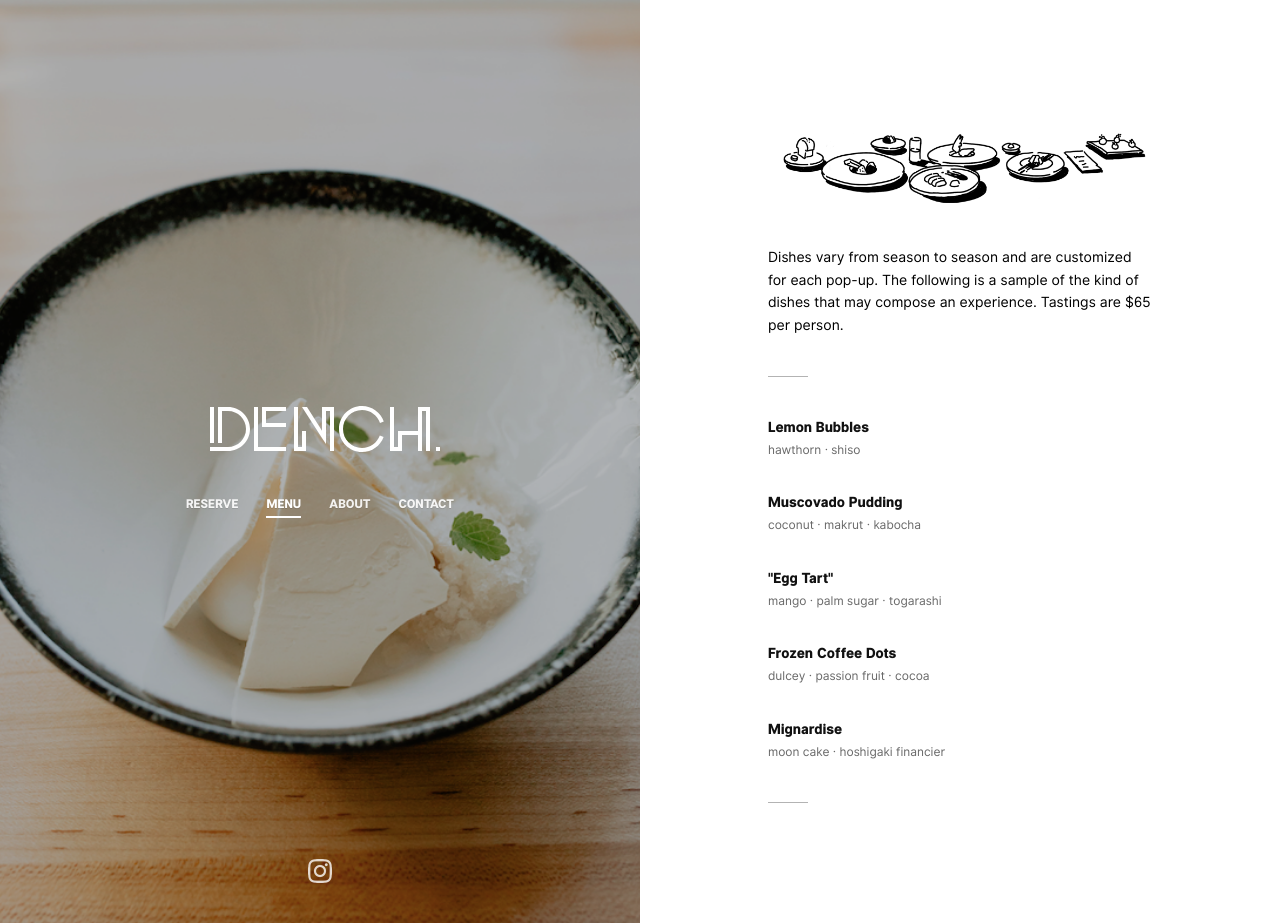
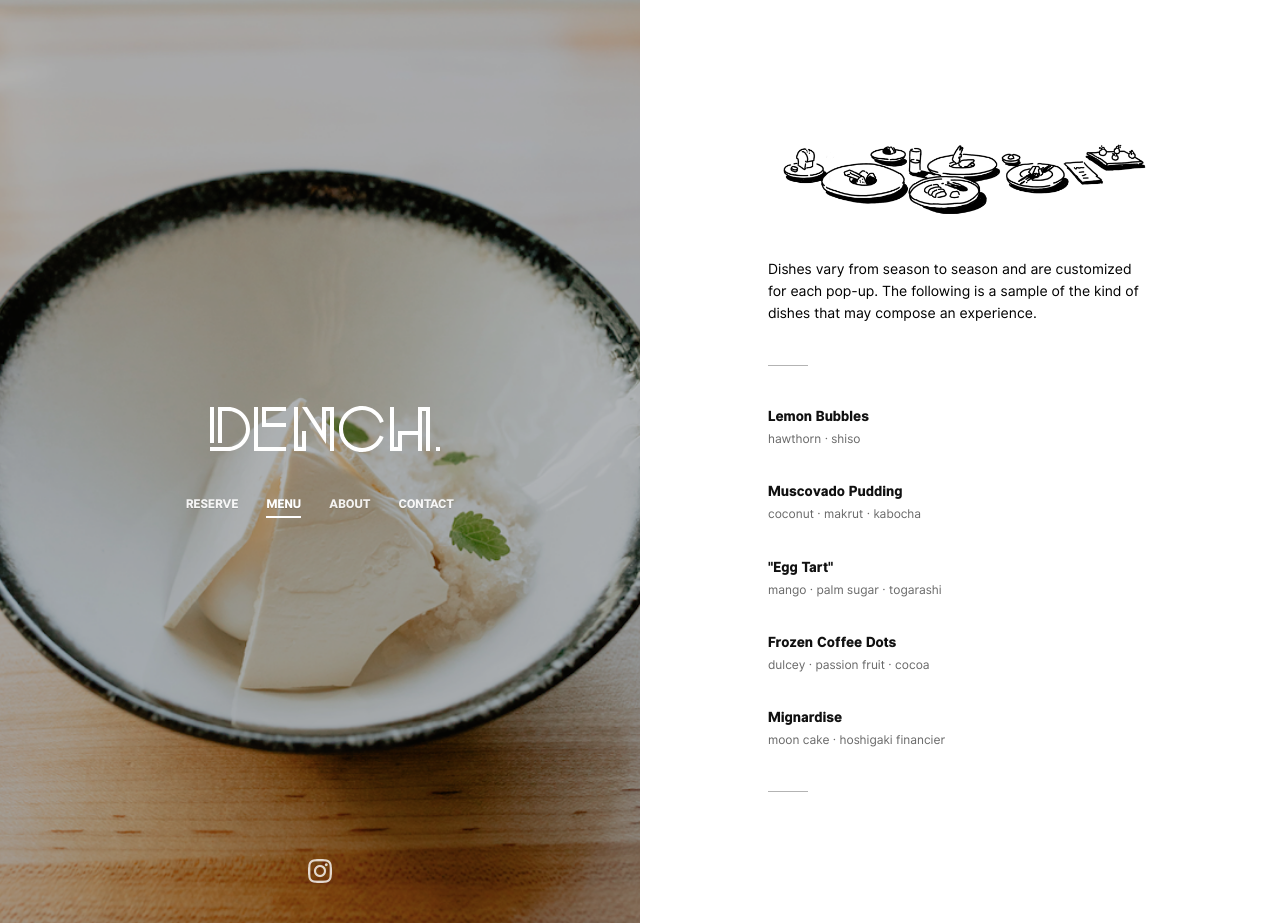
Before and after one commit to jwongdynasty/jwongdynasty.github.io, a Jekyll site: the page built from menu.html, in a window 1280 px wide and 923 px high. Built offline with Jekyll 4.4.1, drawn with Linux system fonts in a browser that asks for light colours.

Commit message:
Update menu.html

```diff
--- a/menu.html
+++ b/menu.html
@@ -6,7 +6,7 @@
 <!-- <h1>Sample Menu</h1> -->
 <img class="illo" src="/assets/images/illo-menu.png" />
 
-<p>Dishes vary from season to season and are customized for each pop-up. The following is a sample of the kind of dishes that may compose an experience. Tastings are $65 per person.</p>
+<p>Dishes vary from season to season and are customized for each pop-up. The following is a sample of the kind of dishes that may compose an experience.</p>
 <hr>
 <div class="dish">
   <h3>Lemon Bubbles</h3>
```
